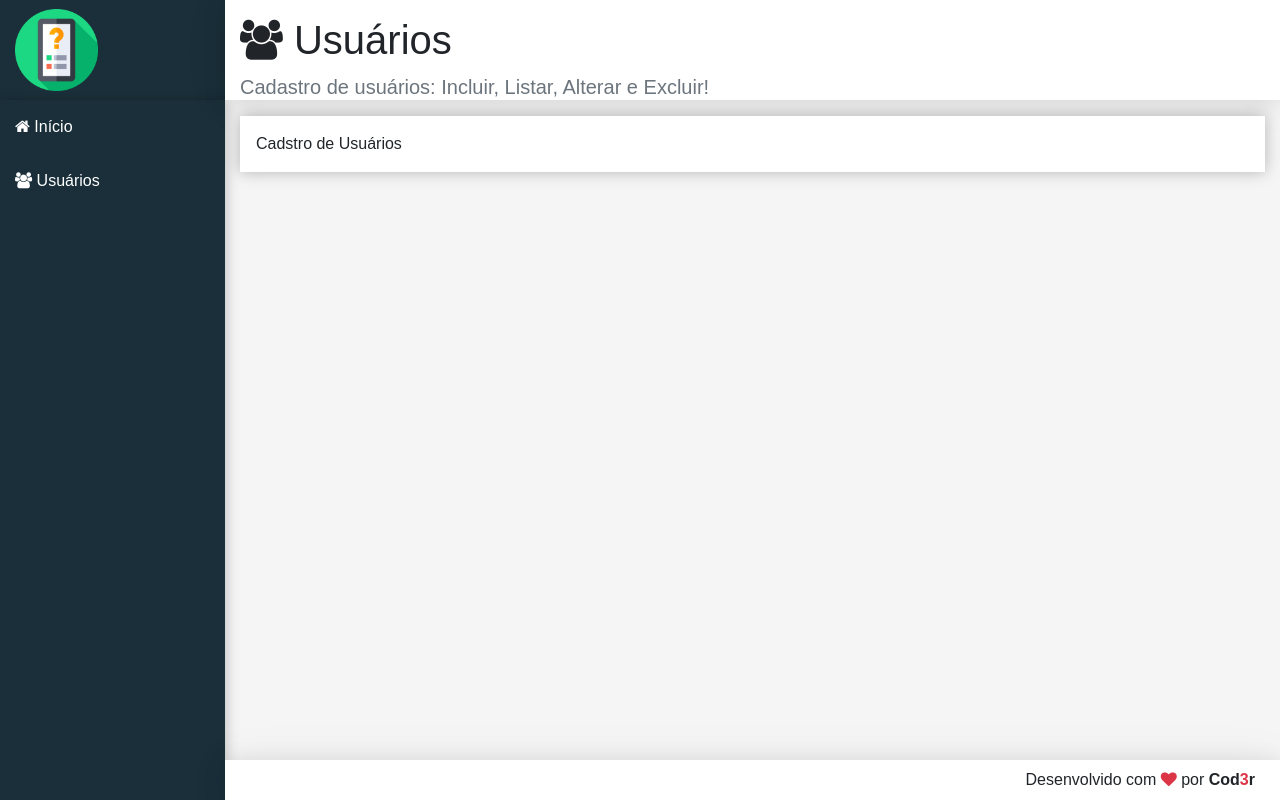
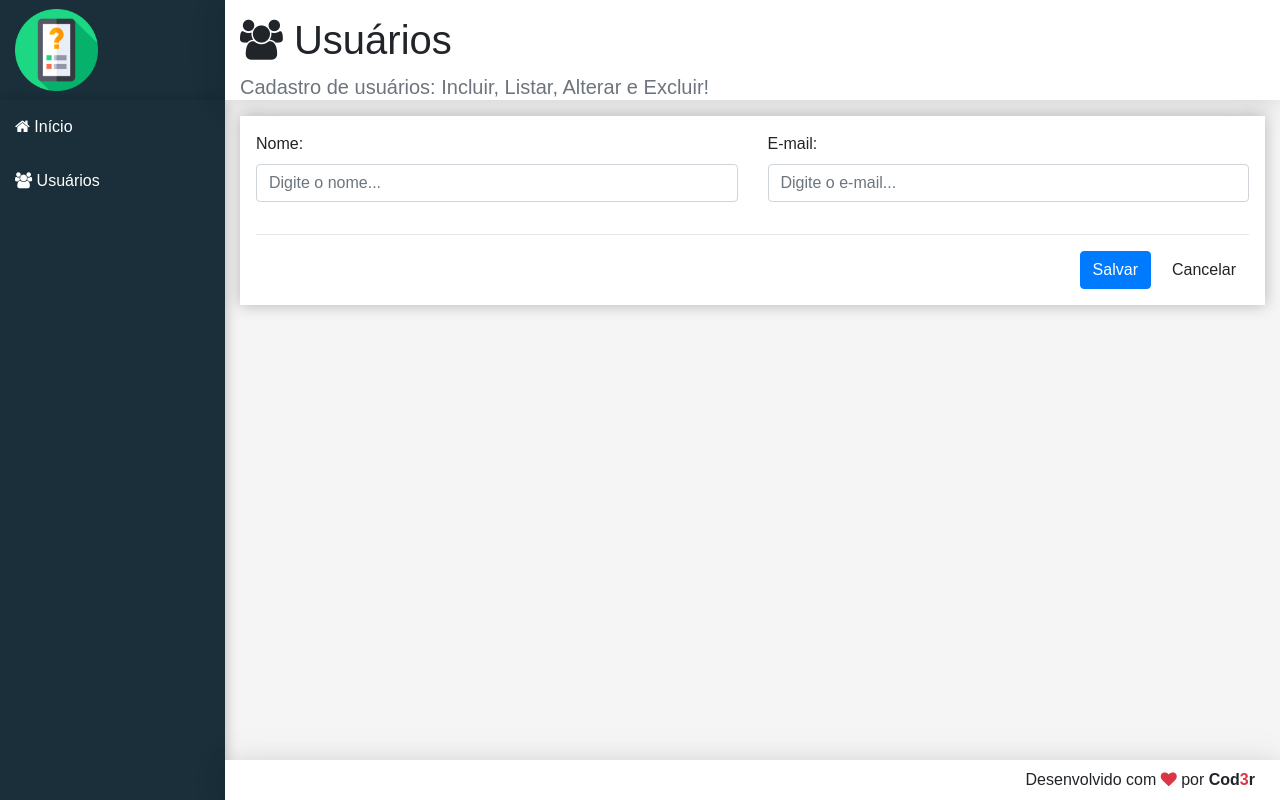
Before and after one commit to Henrique-Franca/salvardps, a React (Create React App) app in the folder Desktop/React-16.4-main/Crud/frontend/: page /users in a window 1280 px wide. Built offline with nearby package versions, Linux system fonts and the light colour scheme.

Commit message:
feat: Componente Cadastro Usuário #03

```diff
--- a/Desktop/React-16.4-main/Crud/frontend/src/components/user/UserCrud.jsx
+++ b/Desktop/React-16.4-main/Crud/frontend/src/components/user/UserCrud.jsx
@@ -44,10 +44,57 @@
         return list
     }
 
+    updateField(event){
+        const user={...this.state.user}
+        user[event.target.name] = event.target.value
+        this.setState({user})
+    }
+
+    renderForm() {
+        return(
+            <div className="form">
+                <div className="row">
+                    <div className="col-12 col-md-6">
+                        <div className="form-group">
+                            <label>Nome: </label>
+                            <input type="text" className="form-control"
+                                name="name" value={this.state.user.name}
+                                onChange={e => this.updateField(e)}
+                                placeholder="Digite o nome..."/>
+                        </div>
+                    </div>
+                    <div className="col-12 col-md-6">
+                        <div className="form-group">
+                            <label>E-mail: </label>
+                            <input type="text" className="form-control"
+                                name="email" value={this.state.user.email}
+                                onChange={e => this.updateField(e)}
+                                placeholder="Digite o e-mail..."/>
+                        </div>
+                    </div>
+                </div>
+                <hr />
+                <div className="row">
+                    <div className="col-12 d-flex justify-content-end">
+                        <button className="btn btn-primary"
+                            onClick={e =>this.save(e)}>
+                            Salvar
+                        </button>
+                        <button className="btn btn-secundary ml-2"
+                            onClick={e=> this.clear(e)}>
+                            Cancelar
+                        </button>
+
+                    </div>
+                </div>
+            </div>
+        )
+    }
+
     render() {
         return (
             <Main {...headerProps}>
-                Cadstro de Usuários
+                {this.renderForm()}
             </Main>
         )
     }
```
Also changed, not shown: 1 other file (tests, documents, lock files or other folders).
